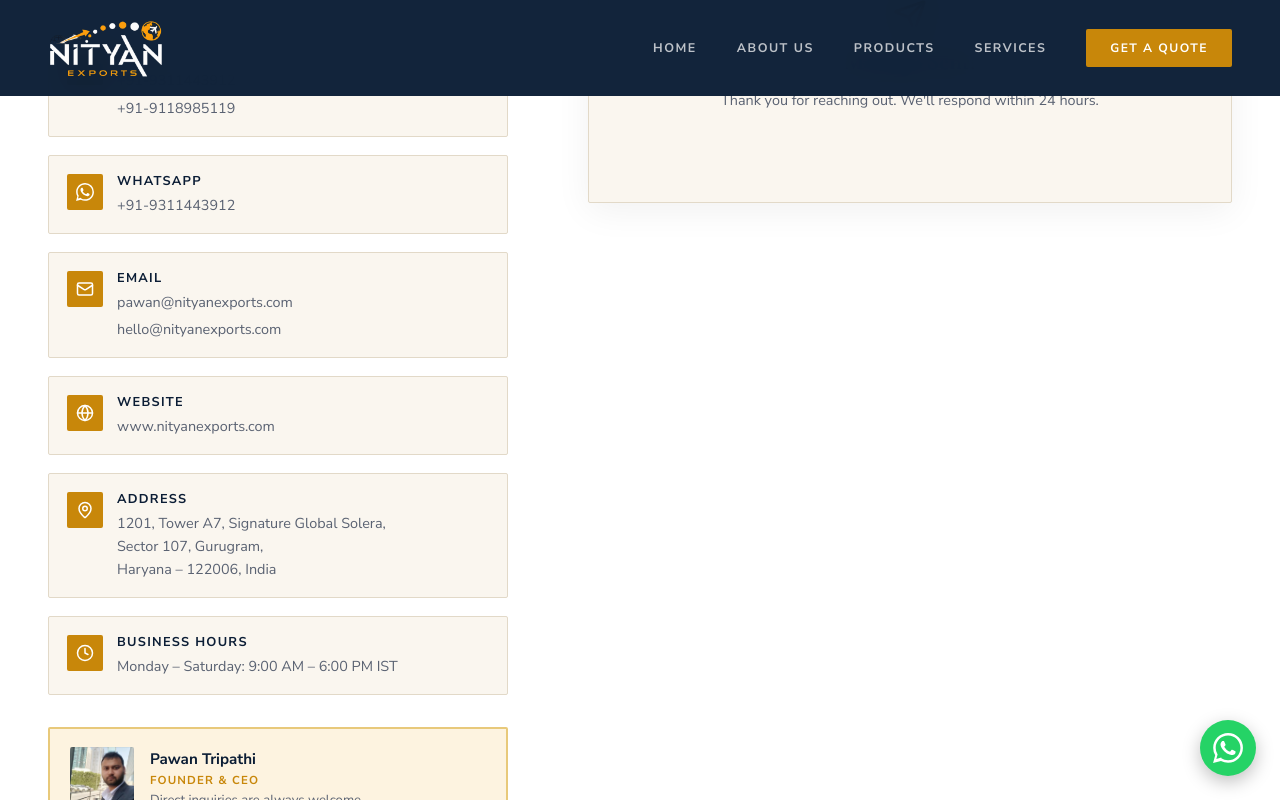
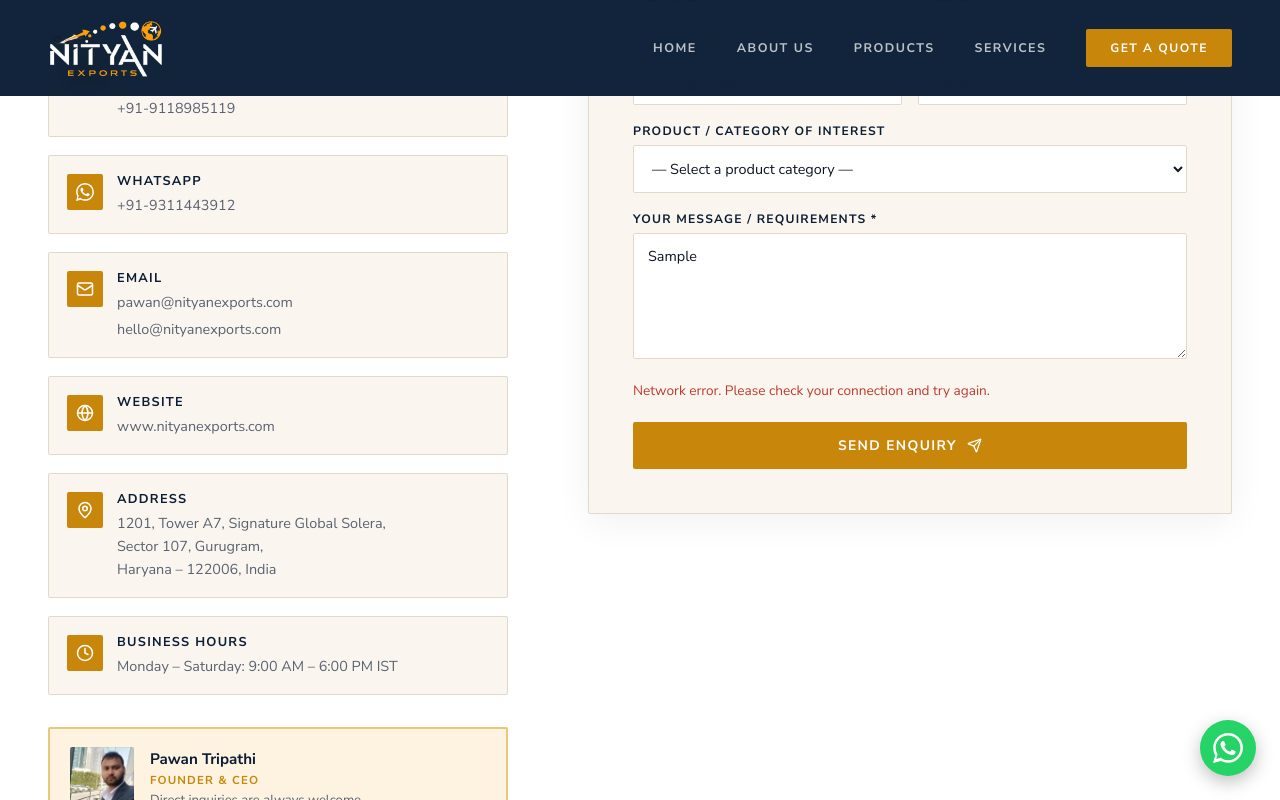
Before and after one commit to mahajan022/Nityan-exports, a Next.js app in the folder nityan-v2/: page /contact in a window 1280 px wide. Both pictures are taken after typing "Sample", "Sample", "name@example.com", "Sample", "Sample" into the empty fields and a click on the button "SEND ENQUIRY". Shown: the part 727-1527 px from the top of the page. Built offline with nearby package versions, Linux system fonts and the light colour scheme.

Commit message:
tklfdnjjjx

```diff
--- a/nityan-v2/pages/contact.js
+++ b/nityan-v2/pages/contact.js
@@ -21,9 +21,44 @@ const info = [
 export default function Contact() {
   const [form, setForm] = useState({ name: '', company: '', email: '', phone: '', product: '', message: '' });
   const [sent, setSent] = useState(false);
+  const [submitting, setSubmitting] = useState(false);
+  const [error, setError] = useState('');
 
   const handle = e => setForm({ ...form, [e.target.name]: e.target.value });
-  const submit = e => { e.preventDefault(); setSent(true); };
+
+  const submit = async e => {
+    e.preventDefault();
+    setSubmitting(true);
+    setError('');
+    try {
+      const res = await fetch('https://formspree.io/f/xbdbebqj', {
+        method: 'POST',
+        headers: { 'Content-Type': 'application/json', Accept: 'application/json' },
+        body: JSON.stringify({
+          name: form.name,
+          company: form.company,
+          email: form.email,
+          phone: form.phone,
+          product: form.product,
+          message: form.message,
+          _subject: `New enquiry from ${form.name || 'website'} — Nityan Exports`,
+        }),
+      });
+      if (res.ok) {
+        setSent(true);
+      } else {
+        const data = await res.json().catch(() => ({}));
+        setError(
+          data?.errors?.map(er => er.message).join(', ') ||
+          'Something went wrong. Please try again or email us directly.'
+        );
+      }
+    } catch {
+      setError('Network error. Please check your connection and try again.');
+    } finally {
+      setSubmitting(false);
+    }
+  };
 
   return (
     <>
@@ -130,8 +165,11 @@ export default function Contact() {
                       <label>Your Message / Requirements *</label>
                       <textarea name="message" value={form.message} onChange={handle} required rows={5} placeholder="Please describe your requirements — quantity, destination, packaging preferences, etc." />
                     </div>
-                    <button type="submit" className={styles.submitBtn}>
-                      Send Enquiry <Send size={15} />
+                    {error && (
+                      <p style={{ color: '#c0392b', fontSize: '.85rem', marginTop: 4, marginBottom: 4 }}>{error}</p>
+                    )}
+                    <button type="submit" className={styles.submitBtn} disabled={submitting} style={submitting ? { opacity: .7, cursor: 'not-allowed' } : undefined}>
+                      {submitting ? 'Sending…' : <>Send Enquiry <Send size={15} /></>}
                     </button>
                   </form>
                 )}
```
